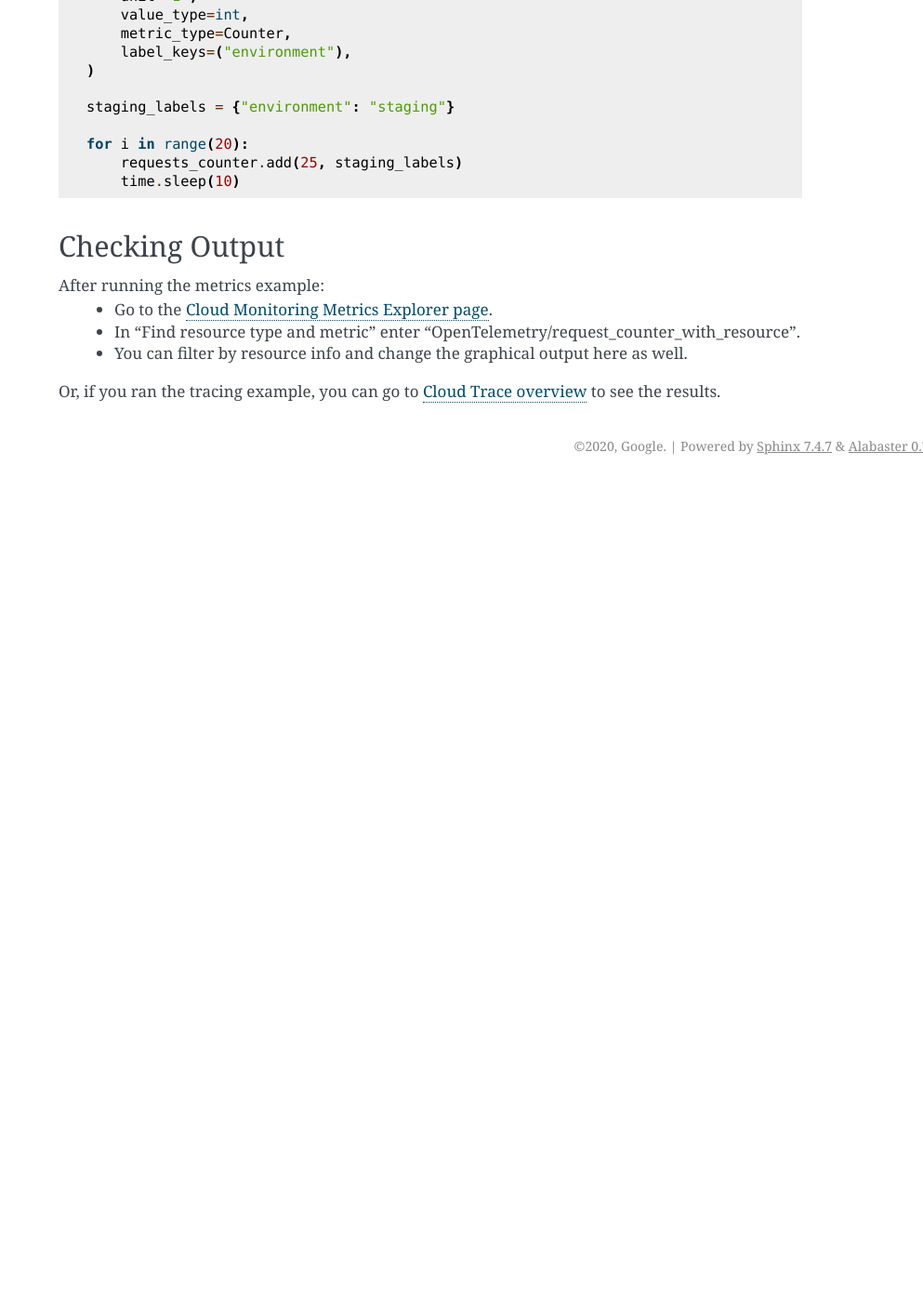
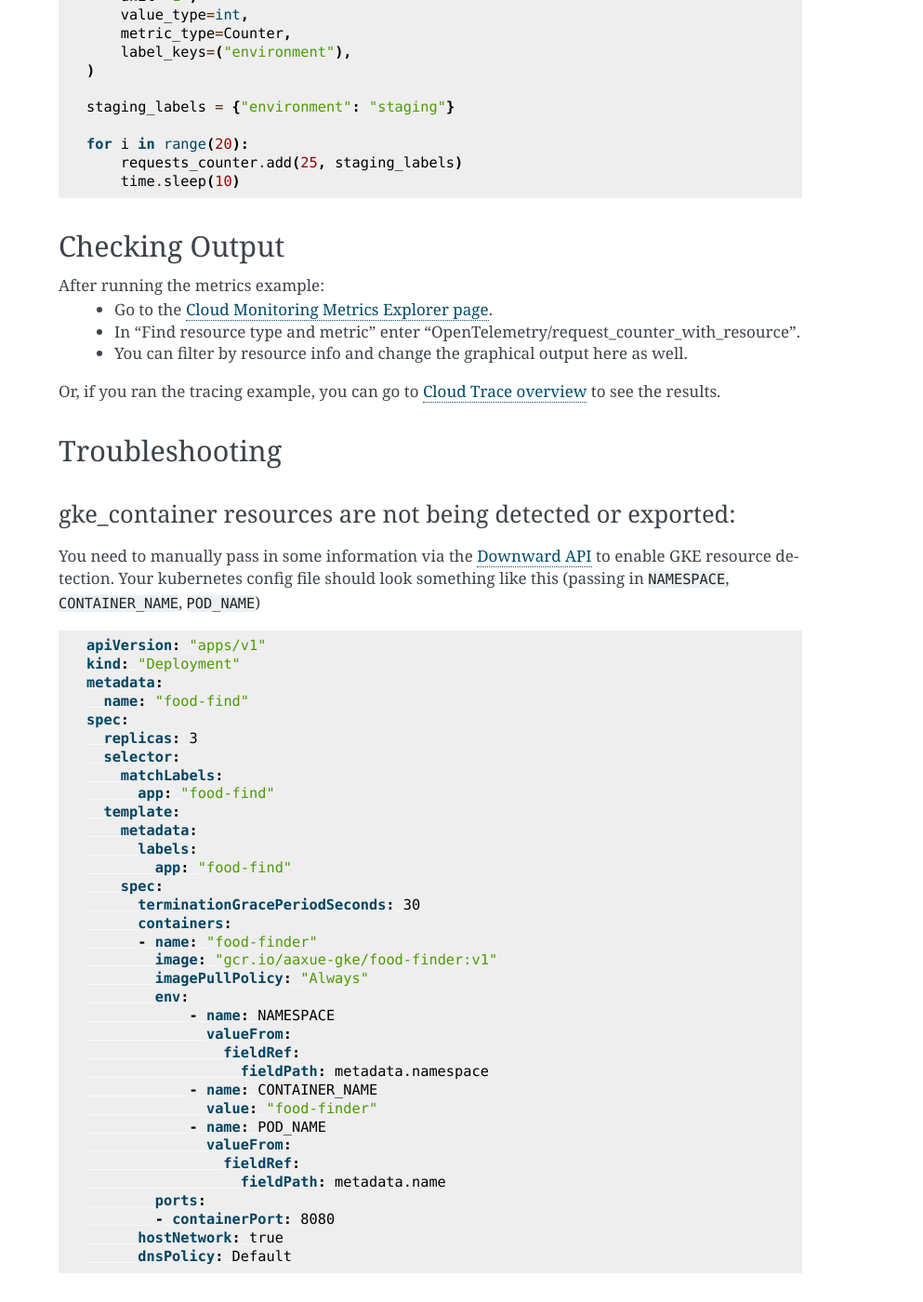
Before and after one commit to GoogleCloudPlatform/opentelemetry-operations-python, a Sphinx documentation site: the page built from docs/examples/tools/cloud_resource_detector/README.rst, in a window 1280 px wide and 1400 px high, scrolled down 2350 px. Shown: the whole window at 93% size, without its empty margins (287-1280 px from the left). Built offline with Sphinx 7.4.7, drawn with Linux system fonts in a browser that asks for light colours; pages that are not in the unit, such as notebooks, are missing from menus; before the commit the page ends 2869 px from its top, so only the background shows below that; some of the changed text lies outside the part shown.

Commit message:
add troubleshooting section for GKE resources (#48)
add troubleshooting section for GKE resources

```diff
--- a/docs/examples/tools/cloud_resource_detector/README.rst
+++ b/docs/examples/tools/cloud_resource_detector/README.rst
@@ -44,3 +44,50 @@ After running the metrics example:
     * You can filter by resource info and change the graphical output here as well.
 
 Or, if you ran the tracing example, you can go to `Cloud Trace overview <https://console.cloud.google.com/traces/list>`_ to see the results.
+
+
+Troubleshooting
+--------------------------
+
+gke_container resources are not being detected or exported:
+###########################################################
+You need to manually pass in some information via the `Downward API <https://kubernetes.io/docs/tasks/inject-data-application/environment-variable-expose-pod-information/>`_
+to enable GKE resource detection. Your kubernetes config file should look
+something like this (passing in ``NAMESPACE``, ``CONTAINER_NAME``, ``POD_NAME``)
+
+.. code-block:: yaml
+
+    apiVersion: "apps/v1"
+    kind: "Deployment"
+    metadata:
+      name: "food-find"
+    spec:
+      replicas: 3
+      selector:
+        matchLabels:
+          app: "food-find"
+      template:
+        metadata:
+          labels:
+            app: "food-find"
+        spec:
+          terminationGracePeriodSeconds: 30
+          containers:
+          - name: "food-finder"
+            image: "gcr.io/aaxue-gke/food-finder:v1"
+            imagePullPolicy: "Always"
+            env:
+                - name: NAMESPACE
+                  valueFrom:
+                    fieldRef:
+                      fieldPath: metadata.namespace
+                - name: CONTAINER_NAME
+                  value: "food-finder"
+                - name: POD_NAME
+                  valueFrom:
+                    fieldRef:
+                      fieldPath: metadata.name
+            ports:
+            - containerPort: 8080
+          hostNetwork: true
+          dnsPolicy: Default
```
